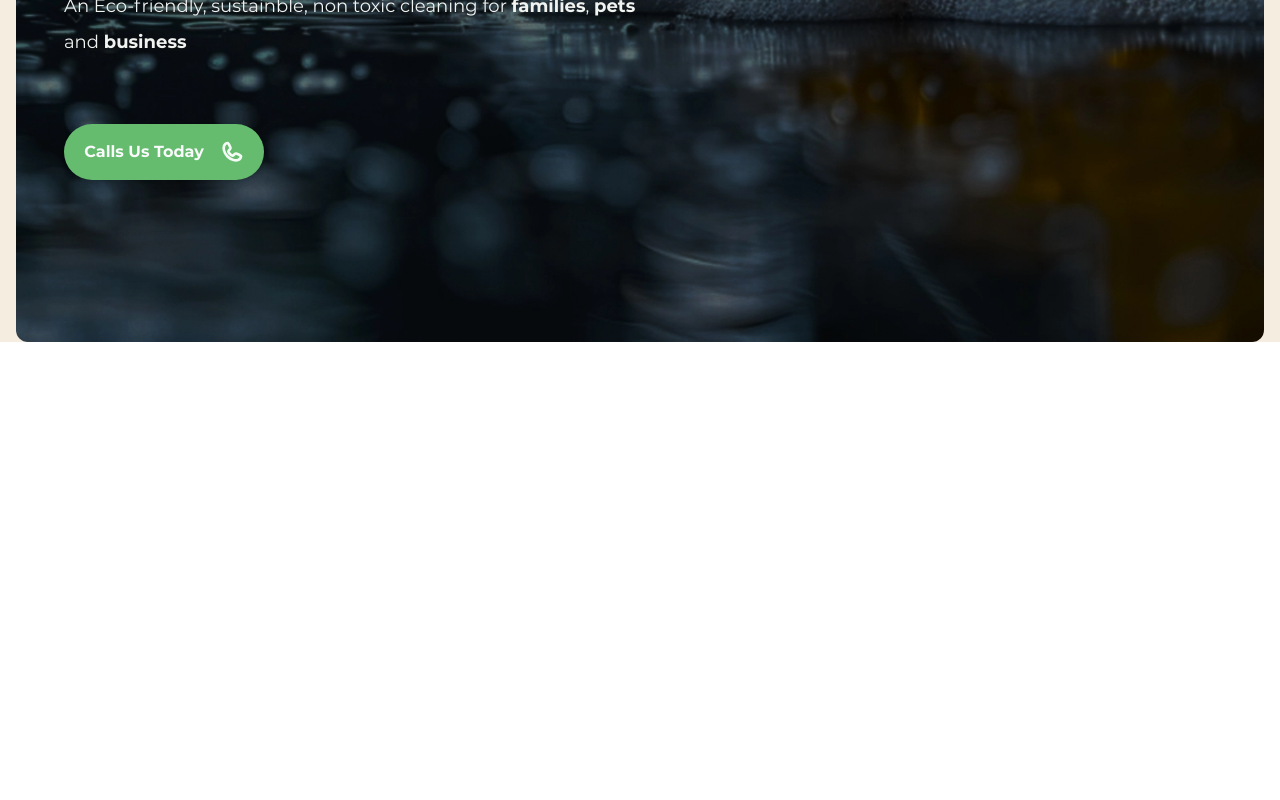
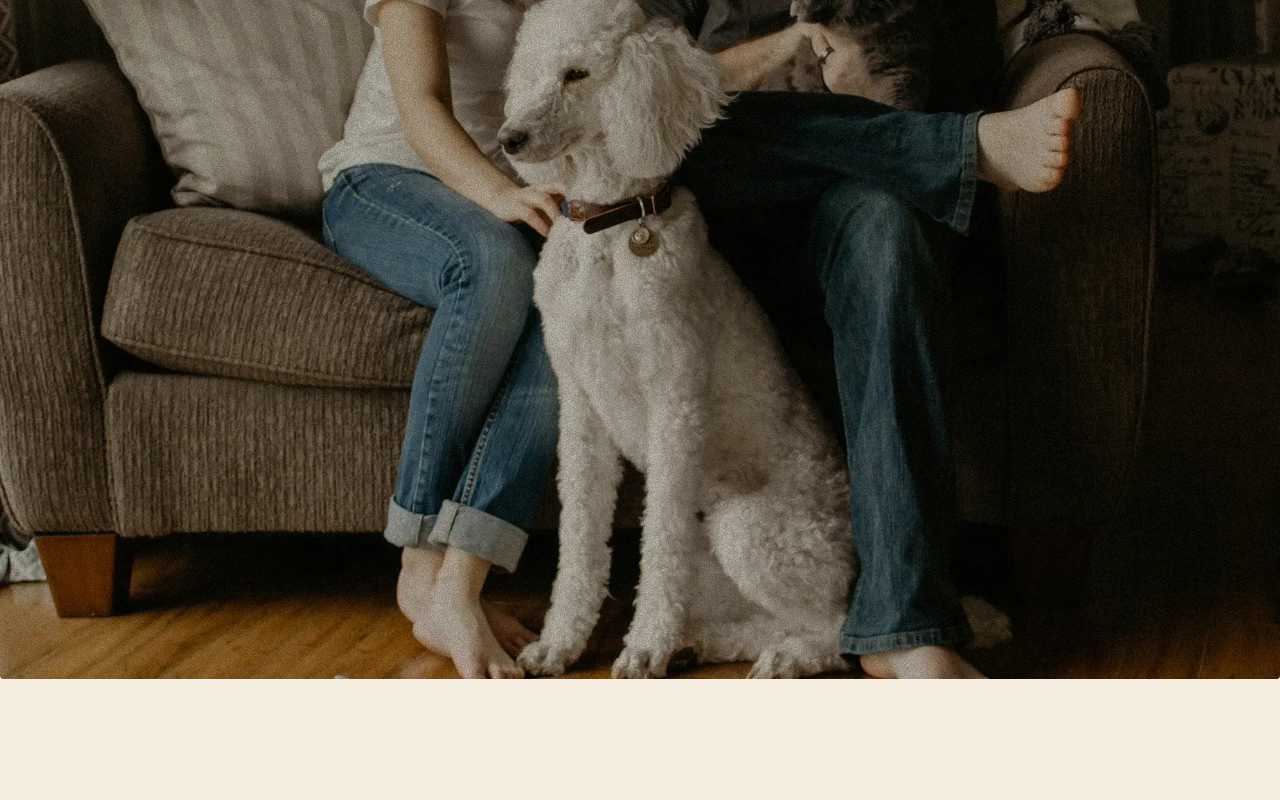
Before and after one commit to Emeey-Lanr/eco-touch, a Next.js app: page / in a window 1280 px wide. Shown: the part 560-1360 px from the top of the page. Before the commit the page ends 902 px from the top, so only its background shows below. Built offline with nearby package versions, Linux system fonts and the light colour scheme.

Commit message:
implemented the services section

```diff
--- a/app/page.tsx
+++ b/app/page.tsx
@@ -12,8 +12,8 @@ export default function Home() {
     setSideBarStatus(!sideBarStatus)
   }
   return (
-    <div className="bg-bc relative overflow-hidden w-full h-full">
-      <nav className="flex justify-between items-center bg-transparent py-[16px] px-[16px] sticky top-0 lg:px-[48px] lg:box-border">
+    <div className="bg-bc relative w-full h-full">
+      <nav className="flex justify-between items-center  py-[16px] px-[16px] sticky z-[1] bg-bc/60 backdrop-blur-md   top-0 lg:px-[48px] lg:box-border">
         {/* Logo */}
         <div className="h-[78px] w-[78px]  relative md:w-[103px] md:h-[70px]">
           <Image
@@ -48,12 +48,23 @@ export default function Home() {
             href="#contact-us"
             className="font-montserrat  text-gray-50 px-[16px] rounded-3xl flex justify-center items-center text-[16px] bg-brand-900 h-[48px] hover:bg-brand-500 hover:translate-x-1 hover:translate-y-1 transition duration-1000"
           >
-            Contact Us <span className='h-[16px] w-[16px] relative ml-[12px]'><Image  src={"/icons/arrow-forward.svg"} alt='' fill className='object-contain'/></span>
+            Contact Us{" "}
+            <span className="h-[16px] w-[16px] relative ml-[12px]">
+              <Image
+                src={"/icons/arrow-forward.svg"}
+                alt=""
+                fill
+                className="object-contain"
+              />
+            </span>
           </a>
         </div>
 
         {/* harburger */}
-        <button className="relative w-[40px] h-[40px] md:hidden" onClick={handleSideBar}>
+        <button
+          className="relative w-[40px] h-[40px] md:hidden"
+          onClick={handleSideBar}
+        >
           <Image
             src={"/icons/harmburger.svg"}
             fill
@@ -65,28 +76,173 @@ export default function Home() {
 
       <main className="px-[16px]">
         {/* Hero */}
-        <section className='w-full h-[80vh] relative overflow-hidden lg:h-[100vh]'>
-          <Image src={"/images/hero.webp"} alt='hero' className='rounded-xl absolute top-0' fill />
-          <div className='relative flex justify-center items-end h-full px-[16px] lg:items-center lg:justify-start lg:px-[48px]'>
-            <div className='mb-[48px] lg:mb-0'>
-               <p className='font-montserrat italic text-[18px] text-gray-50 lg:text-[24px] lg:w-[500px]'>From dust to trust, from living rooms to kennels; We clean it</p>
-            <h1 className="font-opensans text-[32px] font-bold text-gray-50 mt-[8px] mb-[12px] lg:text-[64px] lg:w-[800px]">
-              Healthier homes where fresh meet <span className='bg-brand-500 rounded-3xl p-[8px]'>green</span> plant
-            </h1>
-            <p className='font-montserrat text-[16px] text-grey-50 mb-[48px] leading-[24px] lg:text-[18px] lg:leading-[36px] lg:w-[600px] lg:mb-[64px]'>An Eco-friendly, sustainble, non toxic cleaning for <span className='font-bold'>families</span>, <span className='font-bold'>pets</span> and <span className='font-bold'>business</span></p>
-            <button  className='w-full flex justify-center items-center text-gray-50 font-montserrat bg-brand-500  rounded-full h-[44px] text-[16px] font-bold shadow-md hover:bg-brand-900 hover:translate-x-2 transition duration-1000 lg:h-[56px] lg:w-[200px]'>
-              Calls Us Today <span className='w-[24px] h-[24px] ml-[16px] block relative '><Image src={"/icons/phone.svg"} alt='' fill className='object-contain'/></span>
-            </button>
-        </div>
-
+        <section className="w-full h-[80vh] relative overflow-hidden lg:h-[100vh]">
+          <Image
+            src={"/images/hero.webp"}
+            alt="hero"
+            className="rounded-xl absolute top-0"
+            fill
+          />
+          <div className="relative flex justify-center items-end h-full px-[24px] lg:items-center lg:justify-start lg:px-[48px]">
+            <div className="mb-[48px] lg:mb-0">
+              <p className="font-montserrat italic text-[18px] text-gray-50 lg:text-[24px] lg:w-[500px]">
+                From dust to trust, from living rooms to kennels; We clean it
+              </p>
+              <h1 className="font-opensans text-[32px] font-bold text-gray-50 mt-[8px] mb-[12px] lg:text-[64px] lg:w-[800px]">
+                Healthier homes where fresh meet{" "}
+                <span className="bg-brand-500 rounded-3xl p-[8px]">green</span>{" "}
+                plant
+              </h1>
+              <p className="font-montserrat text-[16px] text-grey-50 mb-[48px] leading-[24px] lg:text-[18px] lg:leading-[36px] lg:w-[600px] lg:mb-[64px]">
+                An Eco-friendly, sustainble, non toxic cleaning for{" "}
+                <span className="font-bold">families</span>,{" "}
+                <span className="font-bold">pets</span> and{" "}
+                <span className="font-bold">business</span>
+              </p>
+              <button className="w-full flex justify-center items-center text-gray-50 font-montserrat bg-brand-500  rounded-full h-[44px] text-[16px] font-bold shadow-md hover:bg-brand-900 hover:translate-x-2 transition duration-1000 lg:h-[56px] lg:w-[200px]">
+                Calls Us Today{" "}
+                <span className="w-[24px] h-[24px] ml-[16px] block relative ">
+                  <Image
+                    src={"/icons/phone.svg"}
+                    alt=""
+                    fill
+                    className="object-contain"
+                  />
+                </span>
+              </button>
+            </div>
           </div>
         </section>
 
         {/* services */}
-        <section></section>
+        <section className="py-[24px] px-[16px] lg:py-[48px]">
+          <h2 className="font-opensans text-grey-900 text-[28px] font-semibold text-center">
+            Our Services
+          </h2>
+          <div className="grid grid-cols-2 pt-[24px] lg:grid-cols-4  lg:justify-center">
+            <div className="py-[16px] lg:flex lg:justify-center lg:items-center ">
+              <span className="w-[32px] h-[32px]  flex justify-center items-center mx-auto relative lg:w-[48px] lg:h-[48px] lg:m-0 lg:pr-[12px]">
+                <Image
+                  src={"/icons/domestic.svg"}
+                  fill
+                  alt=""
+                  className="object-contain  shadow-sm"
+                />
+              </span>
+              <p className="font-montserrat pt-[12px] text-[14px] leading-[18px] w-[150px] mx-auto font-semibold text-center lg:text-[16px] lg:w-[200px] lg:m-0 lg:text-left lg:pl-[12px] lg:leading-[22px]">
+                Regular Domestics Cleaning
+              </p>
+            </div>
+
+            <div className="py-[16px] lg:flex lg:justify-center lg:items-center">
+              <span className="w-[32px] h-[32px]  flex justify-center items-center mx-auto relative lg:w-[48px] lg:h-[48px] lg:m-0 lg:pr-[12px]">
+                <Image
+                  src={"/icons/office-cleaning.svg"}
+                  fill
+                  alt=""
+                  className="object-contain shadow-sm rounded-sm"
+                />
+              </span>
+              <p className="font-montserrat pt-[12px] text-[14px] leading-[18px] w-[150px] mx-auto font-semibold text-center lg:text-[16px] lg:w-[150px] lg:m-0 lg:text-left lg:pl-[12px] lg:leading-[22px]">
+                Office Space Cleaning
+              </p>
+            </div>
+
+            <div className="py-[16px] lg:flex lg:justify-center lg:items-center ">
+              <span className="w-[32px] h-[32px]  flex justify-center items-center mx-auto relative lg:w-[48px] lg:h-[48px] lg:m-0 lg:pr-[12px]">
+                <Image
+                  src={"/icons/eco-friendly.svg"}
+                  fill
+                  alt=""
+                  className="object-contain shadow-sm rounded-sm"
+                />
+              </span>
+              <p className="font-montserrat pt-[12px] text-[14px] leading-[18px] w-[130px] mx-auto font-semibold text-center lg:text-[16px] lg:w-[160px] lg:m-0 lg:text-left lg:pl-[12px] lg:leading-[22px]">
+                Eco-friendly One Off Cleaning
+              </p>
+            </div>
+
+            <div className="py-[16px] lg:flex lg:justify-center lg:items-center ">
+              <span className="w-[32px] h-[32px]  flex justify-center items-center mx-auto relative lg:w-[48px] lg:h-[48px] lg:m-0 lg:pr-[12px]">
+                <Image
+                  src={"/icons/end-of-deep-cleaning.svg"}
+                  fill
+                  alt=""
+                  className="object-contain shadow-sm rounded-sm"
+                />
+              </span>
+              <p className="font-montserrat pt-[12px] text-[14px] leading-[18px] w-[150px] mx-auto font-semibold text-center lg:text-[16px] lg:w-[200px] lg:m-0 lg:text-left lg:pl-[12px] lg:leading-[22px]">
+                End-of-tenancy & Deep Cleaning
+              </p>
+            </div>
+
+            <div className="py-[16px] lg:flex lg:justify-center lg:items-center ">
+              <span className="w-[32px] h-[32px]  flex justify-center items-center mx-auto relative lg:w-[48px] lg:h-[48px] lg:m-0 lg:pr-[12px]">
+                <Image
+                  src={"/icons/community.svg"}
+                  fill
+                  alt=""
+                  className="object-contain shadow-sm rounded-sm"
+                />
+              </span>
+              <p className="font-montserrat pt-[12px] text-[14px] leading-[18px] w-[150px] mx-auto font-semibold text-center lg:text-[16px] lg:w-[150px] lg:m-0 lg:text-left lg:pl-[12px] lg:leading-[22px]">
+                Communal Cleaning
+              </p>
+            </div>
+
+            <div className="py-[16px] lg:flex lg:justify-center lg:items-center ">
+              <span className="w-[32px] h-[32px]  flex justify-center items-center mx-auto relative lg:w-[48px] lg:h-[48px] lg:m-0 lg:pr-[12px]">
+                <Image
+                  src={"/icons/kennel.svg"}
+                  fill
+                  alt=""
+                  className="object-contain shadow-sm rounded-sm"
+                />
+              </span>
+              <p className="font-montserrat pt-[12px] text-[14px] leading-[18px] w-[150px] mx-auto font-semibold text-center lg:text-[16px] lg:w-[140px] lg:m-0 lg:text-left lg:pl-[12px] lg:leading-[22px]">
+                Kennel Cleaning
+              </p>
+            </div>
+
+            <div className="py-[16px] lg:flex lg:justify-center lg:items-center ">
+              <span className="w-[32px] h-[32px]  flex justify-center items-center mx-auto relative lg:w-[48px] lg:h-[48px] lg:m-0 lg:pr-[12px]">
+                <Image
+                  src={"/icons/customer-eco.svg"}
+                  fill
+                  alt=""
+                  className="object-contain shadow-sm rounded-sm"
+                />
+              </span>
+              <p className="font-montserrat pt-[12px] text-[14px] leading-[18px] w-[150px] mx-auto font-semibold text-center lg:text-[16px] lg:w-[200px] lg:m-0 lg:text-left lg:pl-[12px] lg:leading-[22px]">
+                Custom Eco Allergy Care
+              </p>
+            </div>
+
+            <div className="py-[16px] lg:flex lg:justify-center lg:items-center ">
+              <span className="w-[32px] h-[32px]  flex justify-center items-center mx-auto relative lg:w-[48px] lg:h-[48px] lg:m-0 lg:pr-[12px]">
+                <Image
+                  src={"/icons/airbnb.svg"}
+                  fill
+                  alt=""
+                  className="object-contain shadow-sm rounded-sm"
+                />
+              </span>
+              <p className="font-montserrat pt-[12px] text-[14px] leading-[18px] w-[150px] mx-auto font-semibold text-center lg:text-[16px] lg:w-[200px] lg:m-0 lg:text-left lg:pl-[12px] lg:leading-[22px]">
+                Airbnb Turnover Cleaning
+              </p>
+            </div>
+          </div>
+        </section>
 
         {/* what we do */}
-        <section></section>
+        <section className='px-[16px]'>
+          <div className='w-full h-[50vh]'>
+           <Image src={"/images/family.webp"} alt='' fill className='object-contain' />
+          </div>
+          <div>
+            <h2>Eco Touch</h2>
+          </div>
+        </section>
 
         {/* what set us apart  */}
         <section></section>
@@ -106,7 +262,7 @@ export default function Home() {
 
       <footer></footer>
 
-      <Sidebar sideBarStatus={sideBarStatus} handleSidebar={ handleSideBar} />
+      <Sidebar sideBarStatus={sideBarStatus} handleSidebar={handleSideBar} />
     </div>
   );
 }
--- a/components/Sidebar.tsx
+++ b/components/Sidebar.tsx
@@ -8,8 +8,8 @@ const Sidebar:React.FC<{sideBarStatus:boolean, handleSidebar:React.MouseEventHan
     <div
       className={
         sideBarStatus
-          ? "w-full h-full fixed top-0 transfrom-x-[0px]  transition duration-1000  bg-brand-900 md:hidden"
-          : "w-full h-full fixed top-0  translate-x-[770px] transition  duration-1000   bg-brand-900 md:hidden"
+          ? "w-full h-full fixed top-0 transfrom-x-[0px]  transition z-[2] duration-1000  bg-brand-900 md:hidden"
+          : "w-full h-full fixed top-0  translate-x-[770px] transition z-[2] duration-1000   bg-brand-900 md:hidden"
       }
     >
 
```
